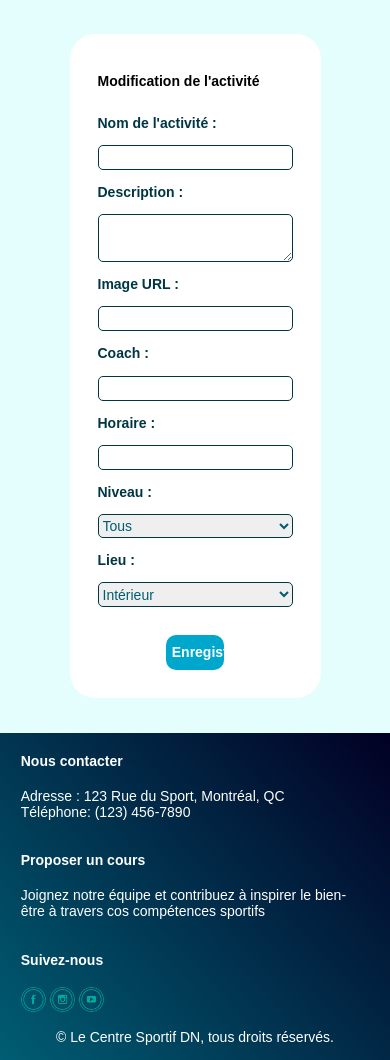
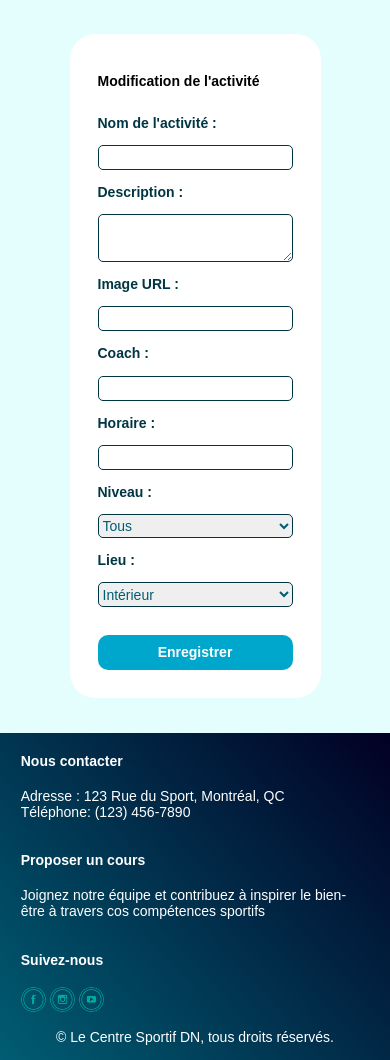
Before and after one commit to benanass04/Gr3-BENSALAH-ANASS-MOUHOUBI-AMINE, a PHP site: page /modifOuAjout.html in a window 390 px wide. Shown: the part 190-1250 px from the top of the page. Run offline with PHP 8.4, Linux system fonts and the light colour scheme.

Commit message:
iteration 2 fini fini

```diff
--- a/modifOuAjout.html
+++ b/modifOuAjout.html
@@ -77,7 +77,7 @@
                     </select>
                 </form>
 
-                <button>Enregistrer</button>
+                <button class="enregistrer">Enregistrer</button>
             </div>
 
         </main>
--- a/resources/css/modifOuAjout.css
+++ b/resources/css/modifOuAjout.css
@@ -122,6 +122,7 @@ button:hover{
 
 /* ===== Ce qui se trouve dans le main ===== */
 
+/* Le bloc contenant le form */
 .container{
     background-color: white;
     border-radius: 25px;
@@ -139,6 +140,7 @@ button:hover{
     text-align: center;
 }
 
+/* Le form */
 .formulaire{
     display: flex;
     flex-direction: column;
@@ -185,7 +187,8 @@ button:hover{
     outline: 2px solid rgb(0,167,205);
 }
 
-.main div button{
+/* Bouton enregistrer */
+.enregistrer{
     margin-top: 1rem;
     align-self: center;
     height: 2.5rem;
@@ -198,10 +201,11 @@ button:hover{
     transition: 0.25s ease-in-out;
 }
 
-.lien-footer:hover{
-    height: 30px;
-    width: 30px;
-    transform: rotate(1turn);
+.enregistrer:hover{
+    background-color: white;
+    border: 2px solid rgb(0,167,205);
+    transform: translate(0, -0.1rem);
+    color: rgb(0,167,205);
 }
 
 /* ===== TABLETTE ===== */
@@ -242,6 +246,11 @@ button:hover{
 /* ===== TELEPHONE ===== */
 @media screen and (max-width:600px){
 
+    /* Bouton "enregistrer" */
+    .enregistrer{
+        width: 100%;
+    }
+
     /* Footer */
     .footer > div{
         display: flex;
```
